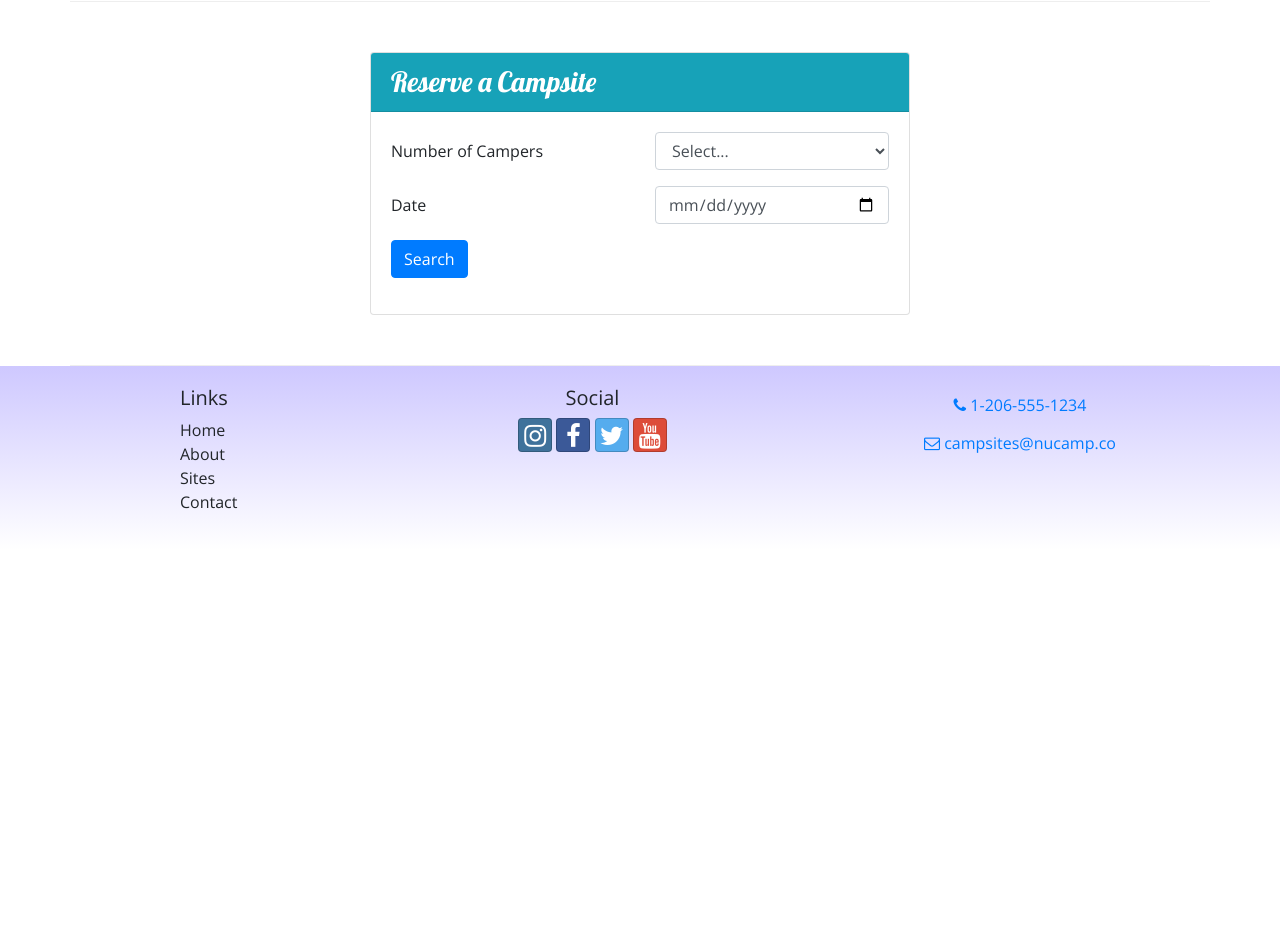
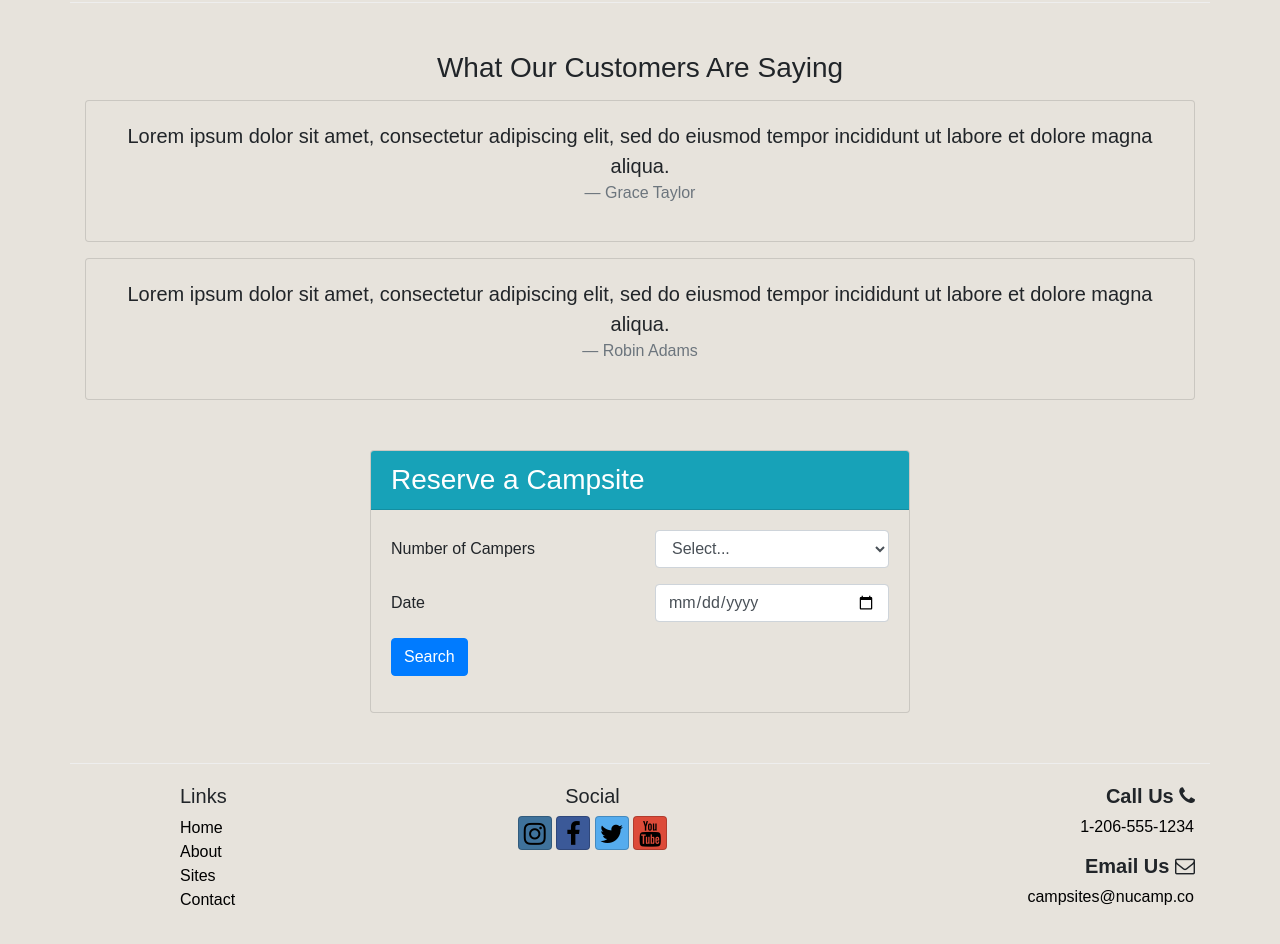
Before and after one commit to veronicaadler/nucampsite, a website: page index.html in a window 1280 px wide. Shown: the part 1716-2660 px from the top of the page. Before the commit the page ends 2266 px from the top, so only its background shows below. Drawn offline with nearby package versions, Linux system fonts and the light colour scheme.

Commit message:
customized homepage for challenge

```diff
--- a/css/styles.css
+++ b/css/styles.css
@@ -1,28 +1,25 @@
 body {
-    font-family: "Open Sans", sans-serif;
-}
-
-h1, h2, h3 {
-    font-family: "Lobster", cursive;
+    font-family: 'Balsamiq Sans', sans-serif;
+    background-color: #E7E3DC;
 }
 
 h2 {
-    color: #3046C5;
+    color: #74A69D;
 }
 
 header h2 {
-    color: #CEC8FF;
+    color: #74A69D;
 }
 
 .site-footer {
-    background-image: linear-gradient(#CEC8FF, white);
+    background-color: #E7E3DC;
     padding: 20px 0;
 }
 
 .jumbotron {
     padding: 30px;
-    background-image: linear-gradient(to right, #5637DD, #3046C5, #60106B);
-    color: white;
+    background-color: #E7E3DC;
+    color: #74A69D;
     margin: 0;
 }
 
@@ -33,7 +30,7 @@ header h2 {
 }
 
 .navbar {
-    background-color: #901CAD;
+    background-color: #74A69D;
 }
 
 a, a:hover {
@@ -46,7 +43,15 @@ a, a:hover {
 }
 
 .carousel {
-    border: solid #5637DD;
+    border: solid white;
+}
+
+.card {
+    background-color: #E7E3DC;
+}
+
+a:link {
+    color: black;
 }
 
 /* My borders showing different div
--- a/index.html
+++ b/index.html
@@ -193,6 +193,26 @@
             </div>
         </div>
 
+        <div class="row">
+            <div class="col text-center mt-5">
+                <h3>What Our Customers Are Saying</h3>
+                <div class="card mt-3">
+                    <blockquote class="blockquote card-body">
+                        <p class="mb-0">Lorem ipsum dolor sit amet, consectetur adipiscing elit, sed do eiusmod tempor incididunt ut labore et dolore magna aliqua.</p>
+                        <footer class="blockquote-footer">Grace Taylor
+                        </footer>
+                    </blockquote>
+                </div>
+                <div class="card mt-3">
+                    <blockquote class="blockquote card-body">
+                        <p class="mb-0">Lorem ipsum dolor sit amet, consectetur adipiscing elit, sed do eiusmod tempor incididunt ut labore et dolore magna aliqua.</p>
+                        <footer class="blockquote-footer">Robin Adams
+                        </footer>
+                    </blockquote>
+                </div>
+            </div>
+        </div>
+
         <div class="row row-content">
             <div class="col-sm-6 mx-auto">
                 <div class="card">
@@ -231,6 +251,7 @@
         </div>
     </div>
 
+
     <footer class="site-footer">
         <div class="container">
             <div class="row">
@@ -254,11 +275,12 @@
                     <a class="btn btn-social-icon btn-google" href="http://youtube.com/"><i
                             class="fa fa-youtube"></i></a>
                 </div>
-                <div class="col-sm-4 text-center">
-                    <a role="button" class="btn btn-link" href="tel:+12065551234"><i class="fa fa-phone"></i>
+                <div class="col-sm-4 text-right">
+                    <h5 class="mb-0"><strong>Call Us </strong><i class="fa fa-phone"></i></h5>
+                    <a role="button" class="btn btn-link mb-2 pr-0" href="tel:+12065551234">
                         1-206-555-1234</a><br />
-                    <a role="button" class="btn btn-link" href="mailto:campsites@nucamp.co"><i
-                            class="fa fa-envelope-o"></i> campsites@nucamp.co</a>
+                    <h5 class="mb-0"><strong>Email Us </strong><i class="fa fa-envelope-o"></i></h5>
+                    <a role="button" class="btn btn-link pr-0" href="mailto:campsites@nucamp.co">campsites@nucamp.co</a>
                 </div>
             </div>
         </div>
```
Also changed, not shown: aboutus.html (+2 -1 lines).
